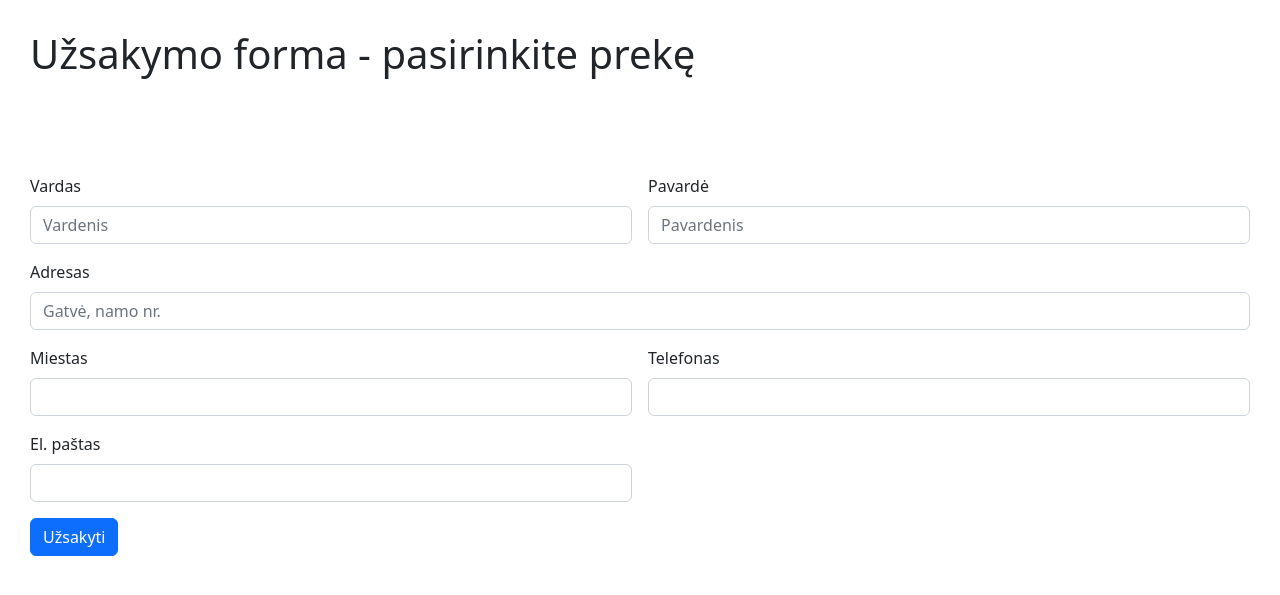
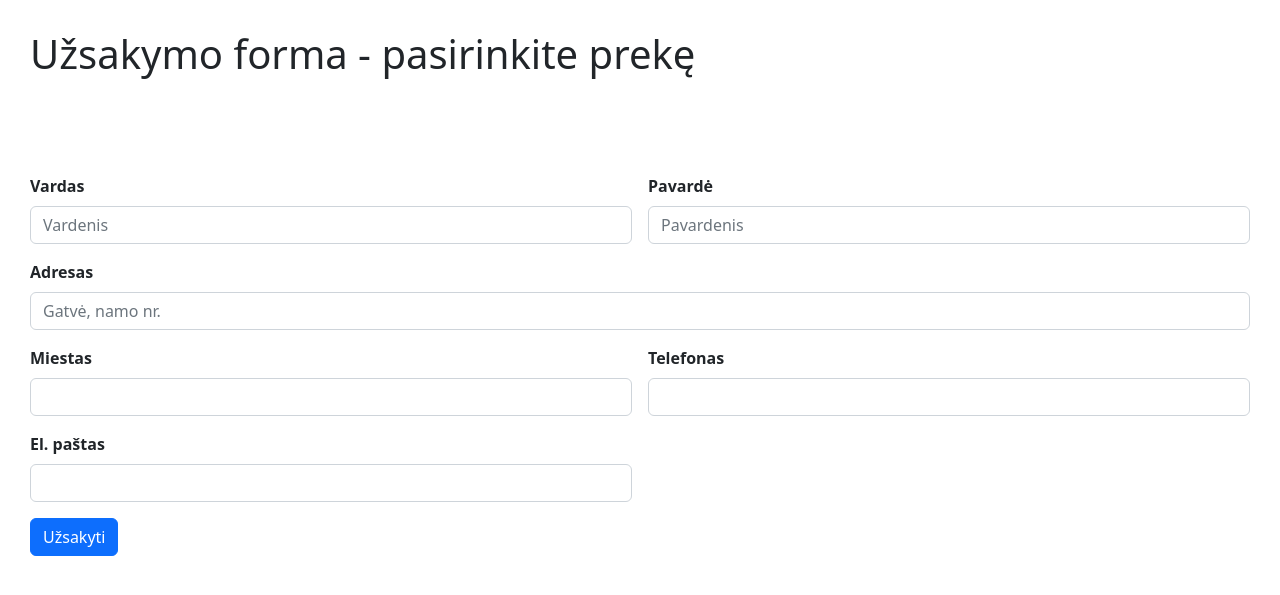
Before and after one commit to GintautasTubilevicius/FrontEnd, a Node server app: page / in a window 1280 px wide. Shown: the top 595 px of the page. Run offline with Node 20, Linux system fonts and the light colour scheme; some libraries are stand-ins or nearby versions.

Commit message:
papildymas

```diff
--- a/NodeJs/2022-06-06/templates/index.html
+++ b/NodeJs/2022-06-06/templates/index.html
@@ -28,7 +28,7 @@
             display: flex;
             gap: 30px;
             justify-content: center;
-            align-items: center;
+            align-items: stretch;
             flex-wrap: wrap;
         }
         .stulpelis {
@@ -39,10 +39,14 @@
             align-items: center;
             border: 1px solid rgb(64, 32, 153);
             border-radius: 30px;
+            max-height: 100%;
         }
         .aprasymas {
             text-align: center;
             max-width: 200px;
+        }
+        label {
+            font-weight: 600;
         }
     </style>
 </head>
```
